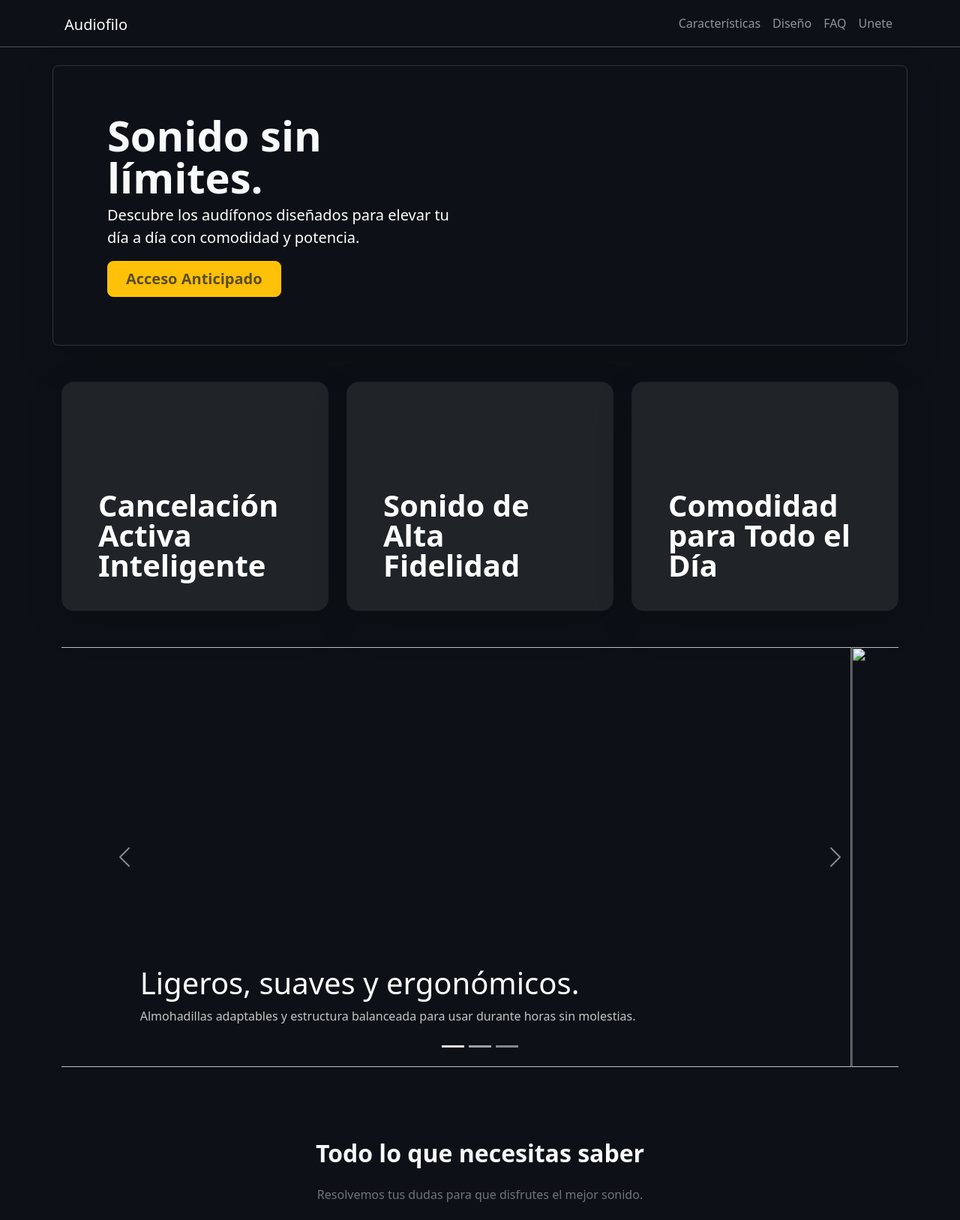
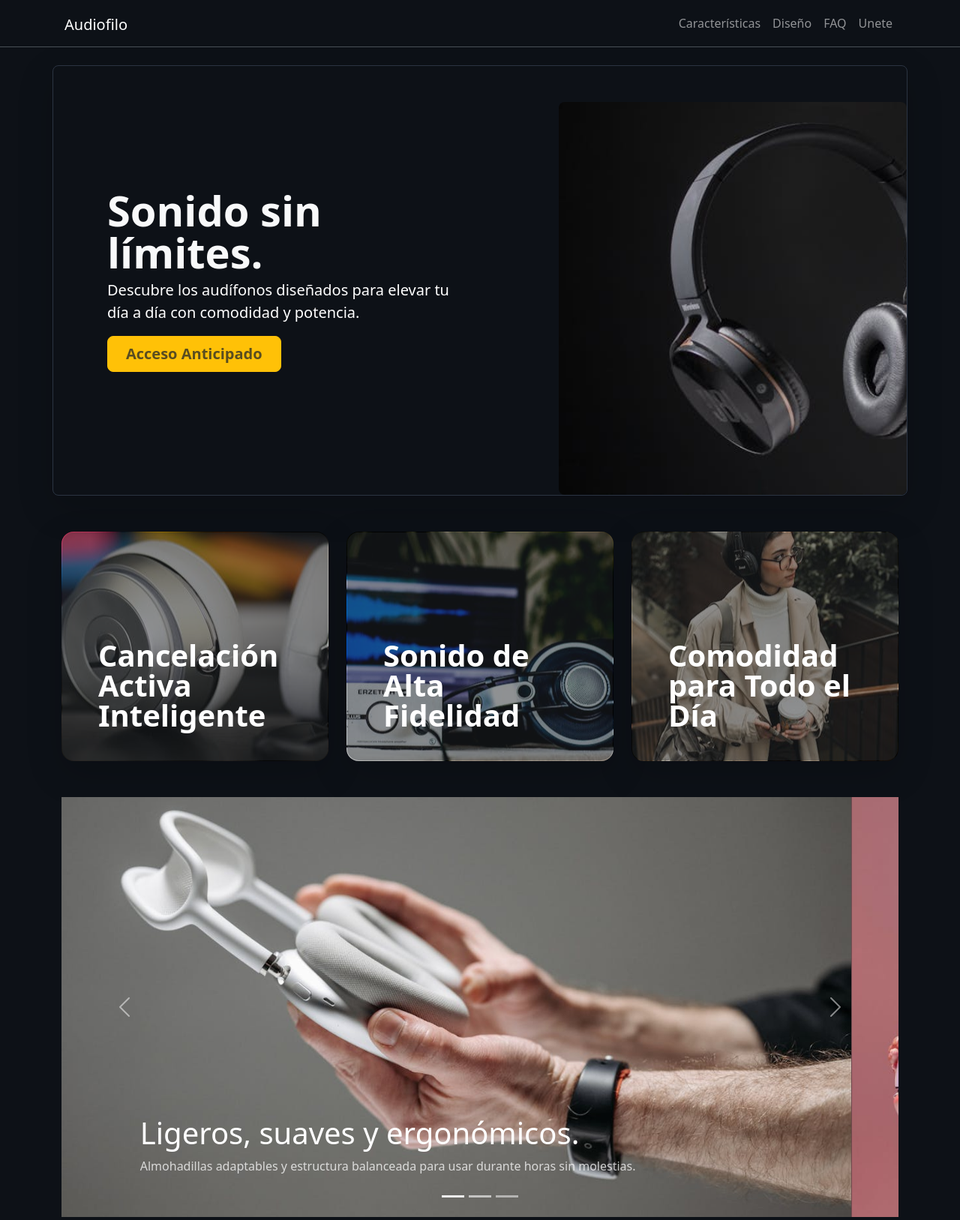
Before and after one commit to barbaraallison21gg-eng/Proyecto-final-portafolio, a plain HTML site: page index.html in a window 1280 px wide. Shown: the top 1627 px of the page at 75% size. Drawn offline with nearby package versions, Linux system fonts and the light colour scheme; files whose address does not match are found by name.

Commit message:
agregue las fotos de manera correcta

```diff
--- a/index.html
+++ b/index.html
@@ -88,7 +88,7 @@
           <img
             id="hero-img"
             class=""
-            src="./assets/img/pexels-mario-mota-235376087-14935011.jpg"
+            src="assets/css/img/pexels-mario-mota-235376087-14935011.jpg"
             alt=""
             width="720"
           />
@@ -104,7 +104,7 @@
           <div
             class="card card-cover h-100 overflow-hidden text-bg-dark rounded-4 shadow-lg"
             style="
-              background-image: url('./assets/img/pexels-parag-deshmukh-180046-577769.jpg');
+              background-image: url('assets/css/img/pexels-parag-deshmukh-180046-577769.jpg');
               background-position: center;
             "
           >
@@ -121,7 +121,7 @@
           <div
             class="card card-cover h-100 overflow-hidden text-bg-dark rounded-4 shadow-lg"
             style="
-              background-image: url('./assets/img/pexels-www-erzetich-com-2510575.jpg');
+              background-image: url('assets/css/img/pexels-www-erzetich-com-2510575.jpg');
               background-position: center;
             "
           >
@@ -138,7 +138,7 @@
           <div
             class="card card-cover h-100 overflow-hidden text-bg-dark rounded-4 shadow-lg"
             style="
-              background-image: url('./assets/img/pexels-mutecevvil-20447501.jpg');
+              background-image: url('assets/css/img/pexels-mutecevvil-20447501.jpg');
               background-position: center;
             "
           >
@@ -184,7 +184,7 @@
         <div class="carousel-inner">
           <div class="carousel-item active">
             <img
-              src="./assets/img/pexels-pavel-danilyuk-8000610.jpg"
+              src="assets/css/img/pexels-pavel-danilyuk-8000610.jpg"
               alt=""
               class="d-block w-100 carousel-img"
             />
@@ -203,7 +203,7 @@
           </div>
           <div class="carousel-item">
             <img
-              src="./assets/img/pexels-fox-58267-2046807.jpg"
+              src="assets/css/img/pexels-pavel-danilyuk-8001054.jpg"
               alt=""
               class="d-block w-100 carousel-img"
             />
@@ -220,7 +220,7 @@
           </div>
           <div class="carousel-item">
             <img
-              src="./assets/img/pexels-pavel-danilyuk-8001054.jpg"
+              src="assets/css/img/pexels-pavel-danilyuk-8000624.jpg"
               alt=""
               class="d-block w-100 carousel-img"
             />
```
